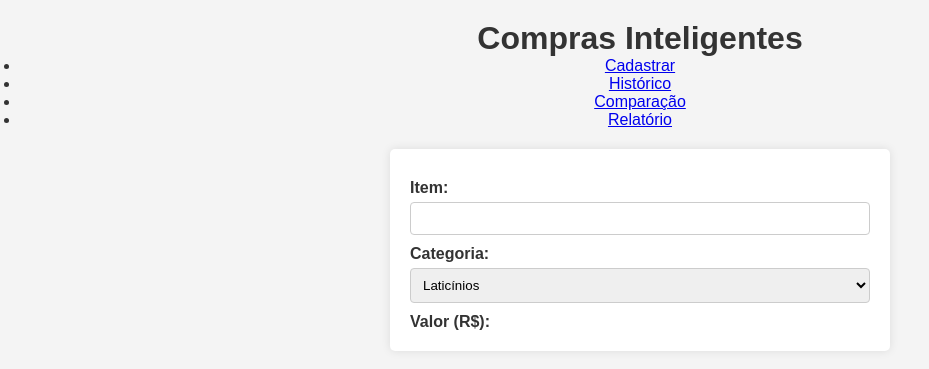
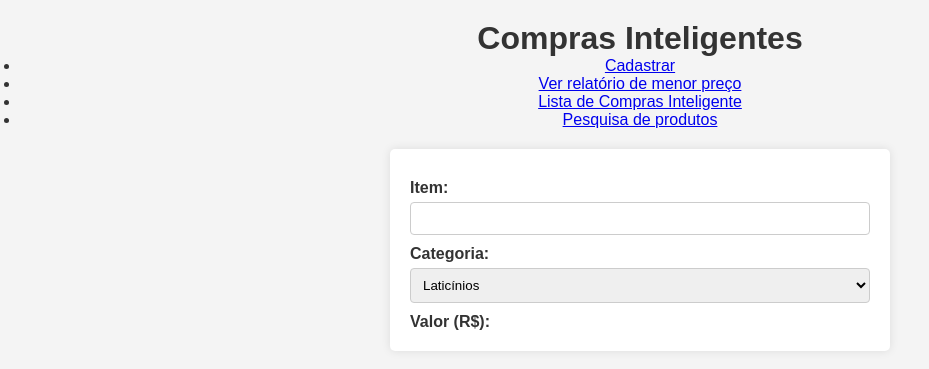
Before and after one commit to thaismsanchez/Compras-inteligentes, a Flask app: page / in a window 1280 px wide. Shown: the top 369 px of the page, without its empty margins (0-929 px from the left). Run offline with Flask 3, Linux system fonts and the light colour scheme; parts of the project's set-up code (start-up, migrations or seed data) failed here and were passed over.

Commit message:
index.html

```diff
--- a/templates/index.html
+++ b/templates/index.html
@@ -12,9 +12,9 @@
     <nav>
       <ul class="menu">
         <li><a href="index.html">Cadastrar</a></li>
-        <li><a href="historico.html">Histórico</a></li>
-        <li><a href="comparacao.html">Comparação</a></li>
-        <li><a href="relatorio.html">Relatório</a></li>
+        <li><a href="relatorio.html">Ver relatório de menor preço</a></li>
+        <li><a href="lista.html">Lista de Compras Inteligente</a></li>
+        <li><a href="pesquisa.html">Pesquisa de produtos</a></li>
       </ul>
     </nav>
   </header>
```
